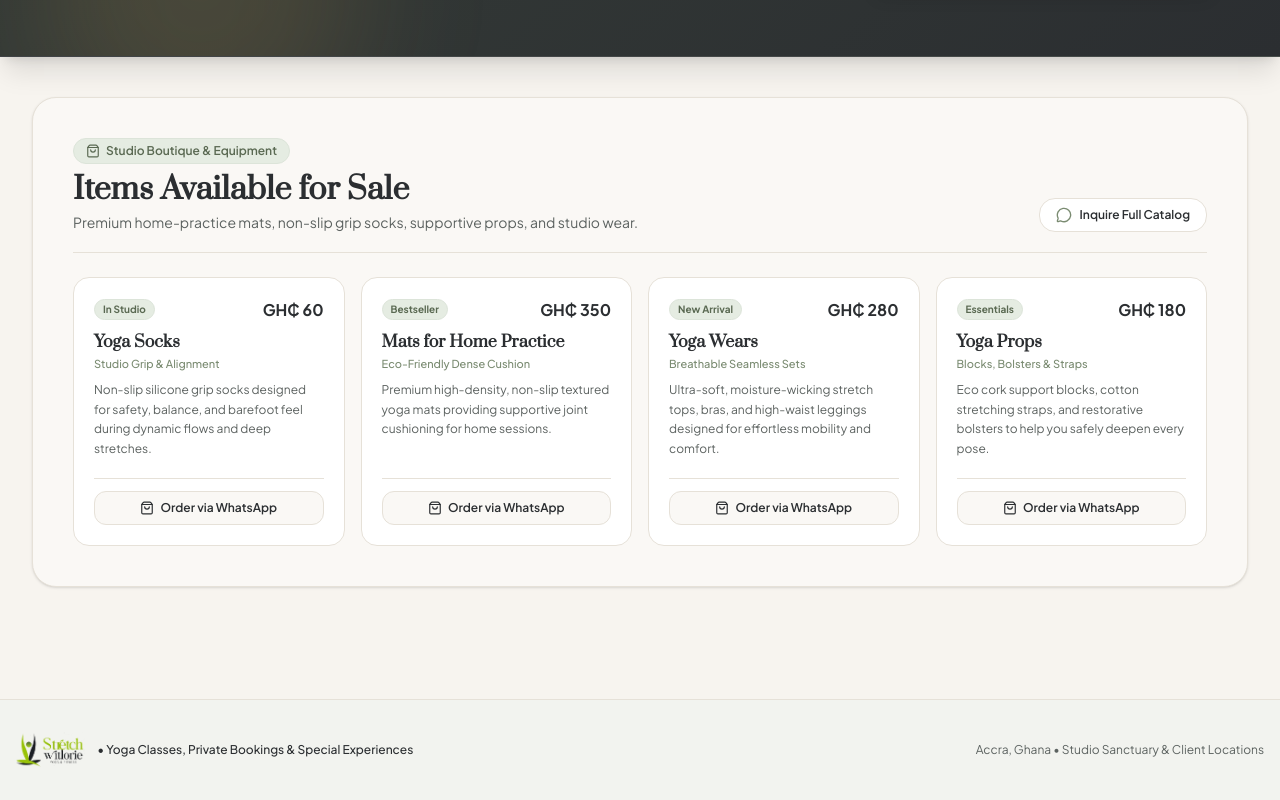
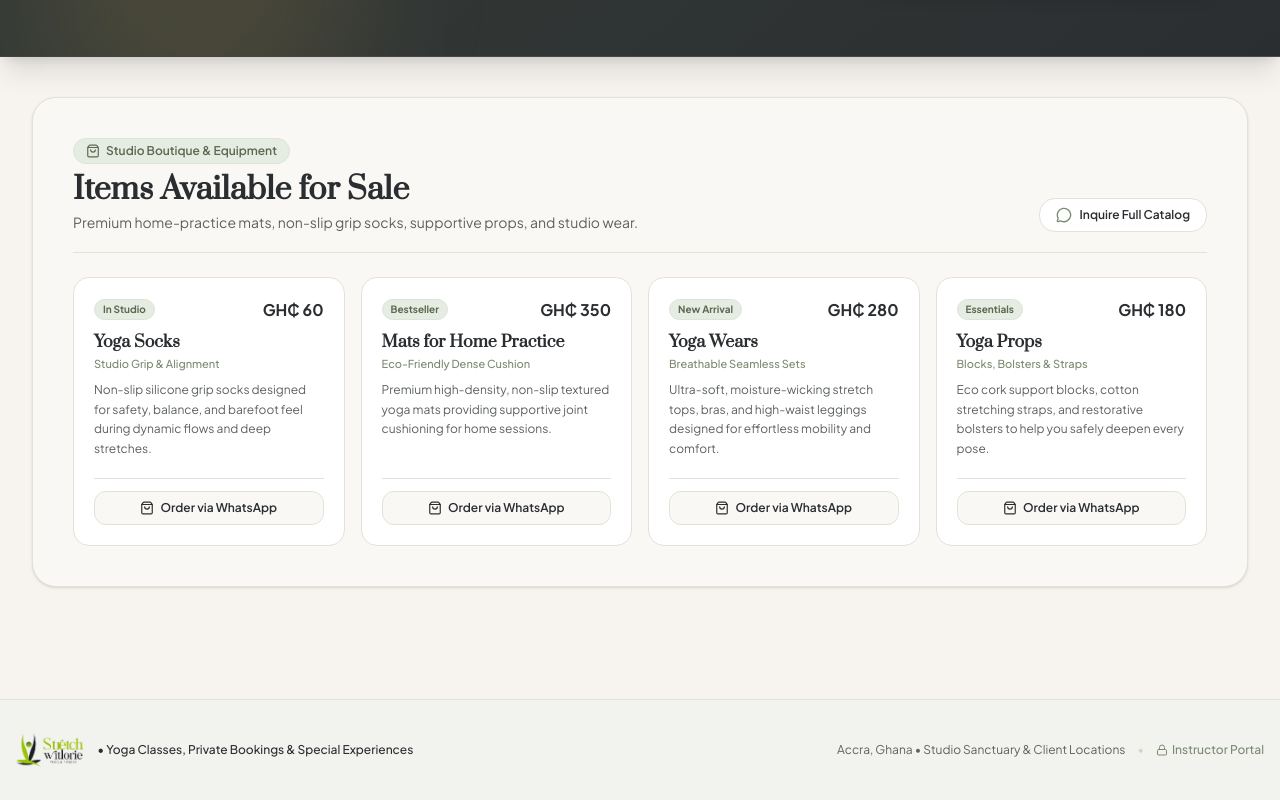
Before and after one commit to GenghisKhan-creator/stretchwithlorie, a React (Vite) app in the folder frontend/: page / in a window 1280 px wide. Shown: the part 3893-4693 px from the top of the page. Built offline with nearby package versions, Linux system fonts and the light colour scheme; no server answers; a web font is replaced by a local one.

Commit message:
feat(footer): add direct Instructor Portal navigation link

```diff
--- a/frontend/src/App.jsx
+++ b/frontend/src/App.jsx
@@ -29,6 +29,7 @@ import {
   Gift,
   ChevronDown,
   Film,
+  Lock,
   X
 } from 'lucide-react';
 
@@ -1016,8 +1017,22 @@ export default function App() {
             <BrandLogo variant="image" size="sm" />
             <span className="hidden sm:inline text-[#2B2E31] font-medium">• Yoga Classes, Private Bookings & Special Experiences</span>
           </div>
-          <div className="flex items-center gap-4 text-[#5C6260]">
+          <div className="flex flex-wrap items-center justify-center sm:justify-end gap-3 text-[#5C6260]">
             <span>Accra, Ghana • Studio Sanctuary & Client Locations</span>
+            {!isAdminRoute && (
+              <>
+                <span className="hidden sm:inline text-[#D8D2C4]">•</span>
+                <button
+                  type="button"
+                  onClick={() => navigateTo('/admin')}
+                  className="inline-flex items-center gap-1 text-[#7A8B71] hover:text-[#2B2E31] transition-colors cursor-pointer font-medium"
+                  title="Instructor & Admin Access"
+                >
+                  <Lock className="h-3 w-3" />
+                  <span>Instructor Portal</span>
+                </button>
+              </>
+            )}
           </div>
         </div>
       </footer>
```
